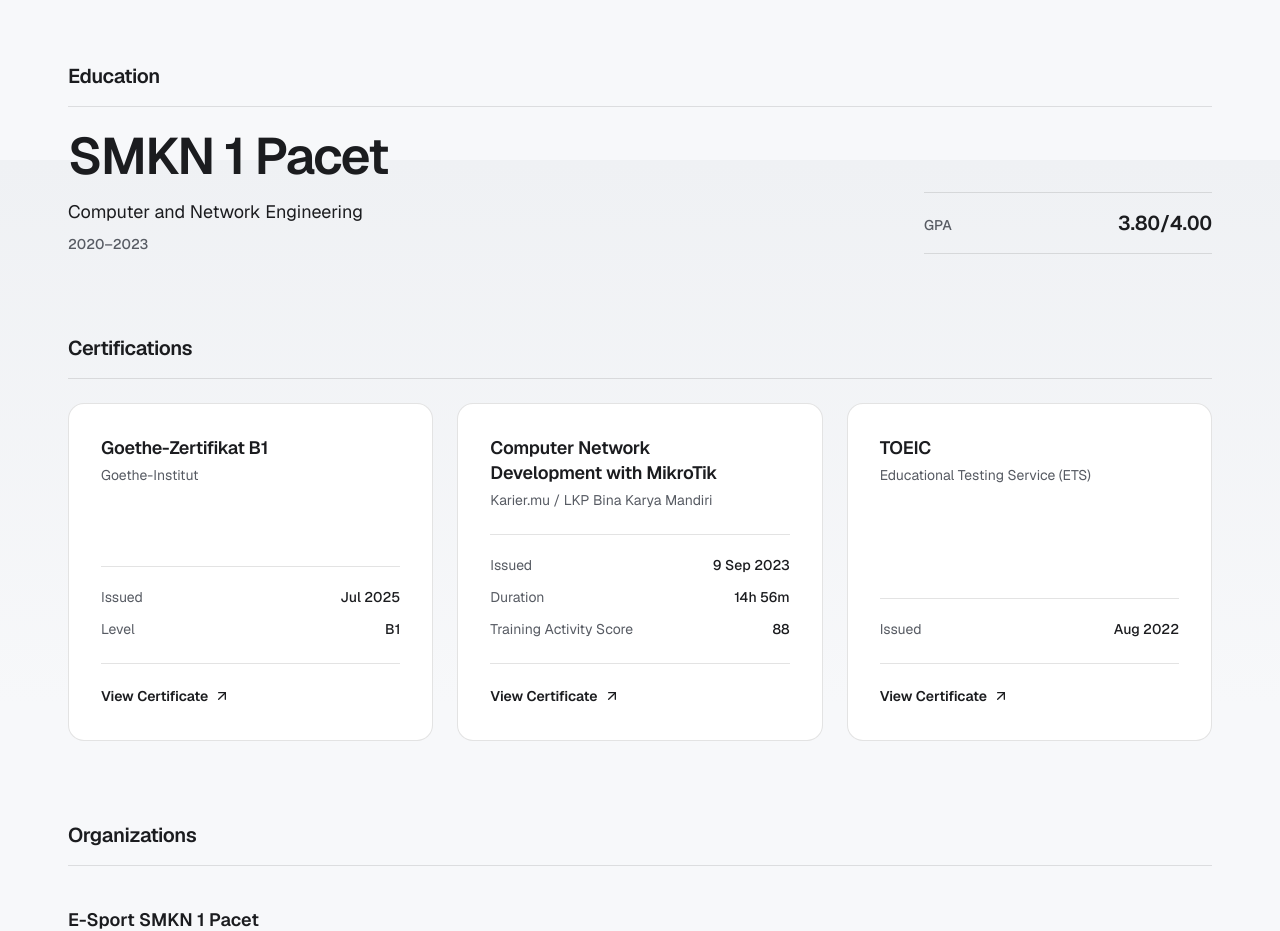
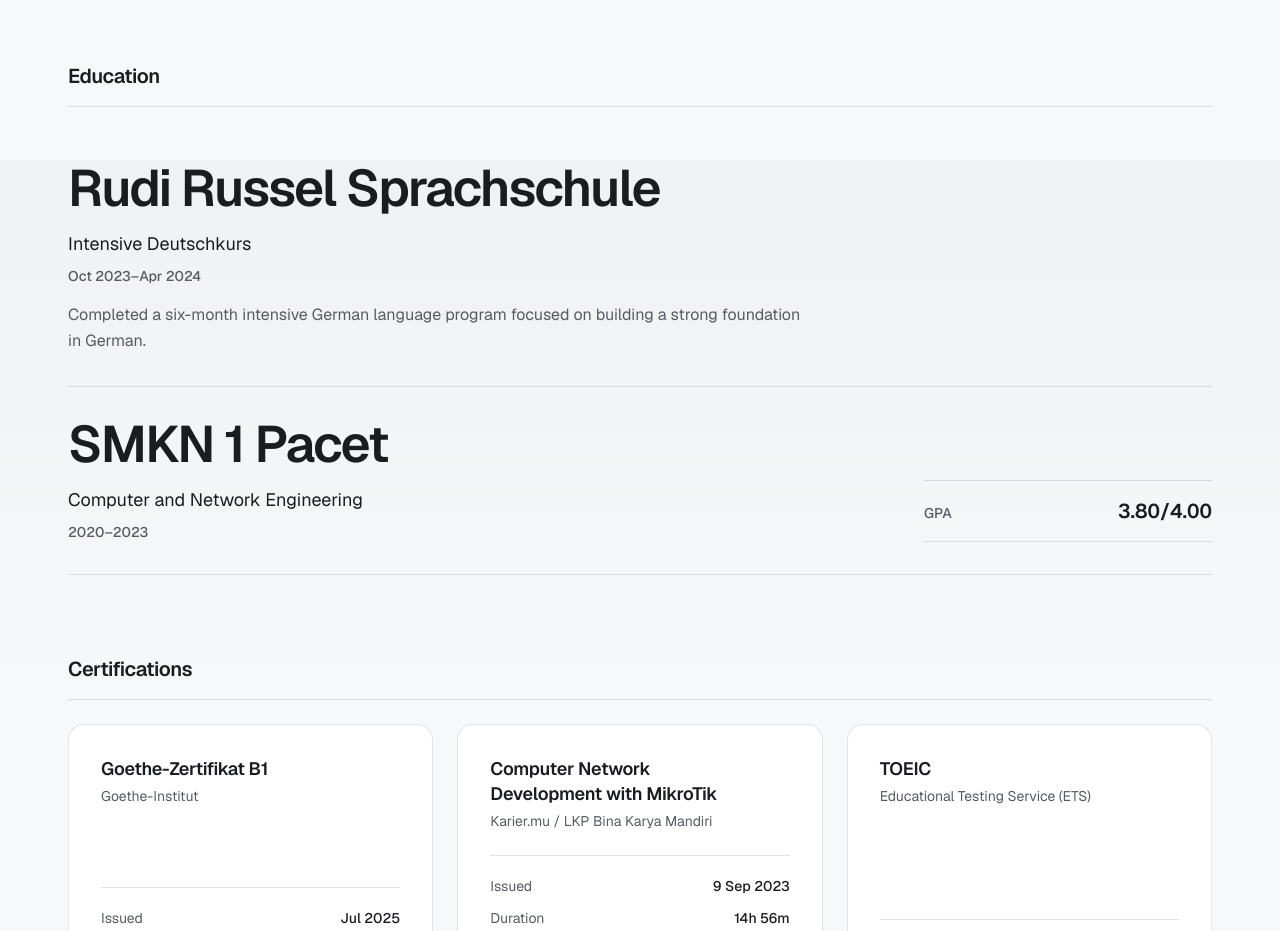
Before and after one commit to overhaulpxl/zaidaan-portofolio, a Next.js app: page / in a window 1280 px wide. Shown: the part 7040-7971 px from the top of the page. Built offline with nearby package versions, Linux system fonts and the light colour scheme.

Commit message:
fix: add missing German language education

```diff
--- a/src/components/sections/education-certifications-organization.tsx
+++ b/src/components/sections/education-certifications-organization.tsx
@@ -8,8 +8,8 @@ export function EducationSection() {
   const sortedCertifications = [...certificates]
     .filter((c) => c.published)
     .sort((a, b) => a.sortOrder - b.sortOrder);
+  const sortedEducation = [...education].sort((a, b) => a.sortOrder - b.sortOrder);
   const sortedOrganizations = [...organizations].sort((a, b) => a.sortOrder - b.sortOrder);
-  const primaryEducation = education[0];
 
   return (
     <>
@@ -22,26 +22,38 @@ export function EducationSection() {
               <h2 id="education-heading" className="text-xl font-semibold tracking-[-0.02em]">Education</h2>
             </div>
 
-            <article className="grid gap-6 lg:grid-cols-[minmax(0,1fr)_18rem] lg:items-end">
+            <div className="divide-y divide-glass-border border-b border-glass-border">
+              {sortedEducation.map((record) => (
+                <article
+                  key={record.institution}
+                  className="grid gap-6 py-6 sm:py-8 lg:grid-cols-[minmax(0,1fr)_18rem] lg:items-end"
+                >
                   <div>
                     <h3 className="text-[clamp(2rem,4vw,3.75rem)] font-semibold leading-none tracking-[-0.035em] text-foreground">
-                  {primaryEducation.institution}
+                      {record.institution}
                     </h3>
-                <p className="mt-4 text-lg text-foreground">{primaryEducation.program}</p>
+                    <p className="mt-4 text-lg text-foreground">{record.program}</p>
                     <p className="mt-2 text-sm font-medium text-muted">
-                  <time>{primaryEducation.startYear}</time>–<time>{primaryEducation.endYear}</time>
+                      <time>{record.startYear}</time>–<time>{record.endYear}</time>
                     </p>
+                    {record.description && (
+                      <p className="mt-4 max-w-3xl text-sm leading-relaxed text-muted sm:text-base">
+                        {record.description}
+                      </p>
+                    )}
                   </div>
 
-              {primaryEducation.gradeLabel && primaryEducation.gradeValue && (
+                  {record.gradeLabel && record.gradeValue && (
                     <dl className="border-y border-glass-border py-4">
                       <div className="flex items-baseline justify-between gap-4">
-                    <dt className="text-sm font-medium text-muted">{primaryEducation.gradeLabel}</dt>
-                    <dd className="text-xl font-semibold tabular-nums text-foreground">{primaryEducation.gradeValue}</dd>
+                        <dt className="text-sm font-medium text-muted">{record.gradeLabel}</dt>
+                        <dd className="text-xl font-semibold tabular-nums text-foreground">{record.gradeValue}</dd>
                       </div>
                     </dl>
                   )}
                 </article>
+              ))}
+            </div>
           </section>
 
           <section id="certifications" aria-labelledby="certifications-heading">
--- a/src/content/education.ts
+++ b/src/content/education.ts
@@ -1,6 +1,15 @@
 import type { Education } from "@/types/portfolio";
 
 export const education: readonly Education[] = [
+  {
+    institution: "Rudi Russel Sprachschule",
+    program: "Intensive Deutschkurs",
+    startYear: "Oct 2023",
+    endYear: "Apr 2024",
+    description:
+      "Completed a six-month intensive German language program focused on building a strong foundation in German.",
+    sortOrder: 1,
+  },
   {
     institution: "SMKN 1 Pacet",
     program: "Computer and Network Engineering",
@@ -8,6 +17,6 @@ export const education: readonly Education[] = [
     endYear: "2023",
     gradeLabel: "GPA",
     gradeValue: "3.80/4.00",
-    sortOrder: 1,
+    sortOrder: 2,
   },
 ];
```
Lines whose indentation alone changed are shown as unchanged.
